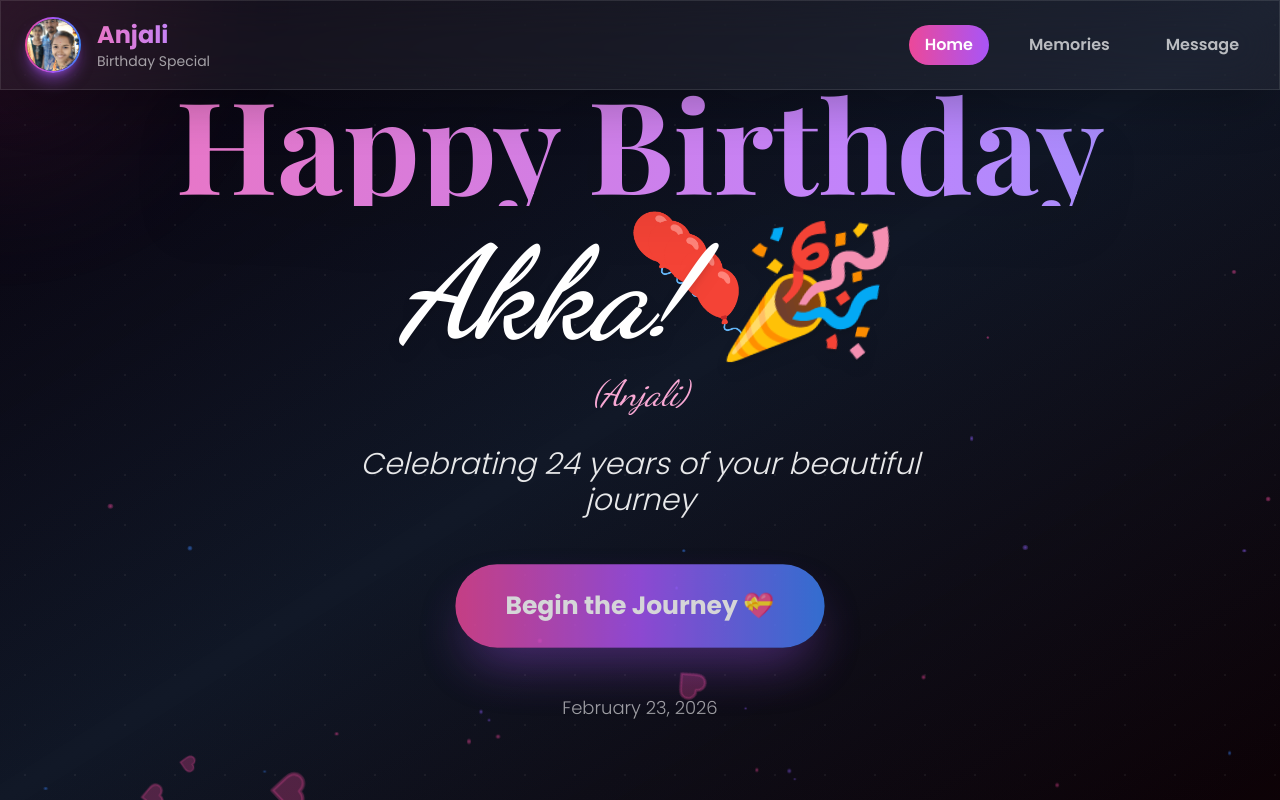
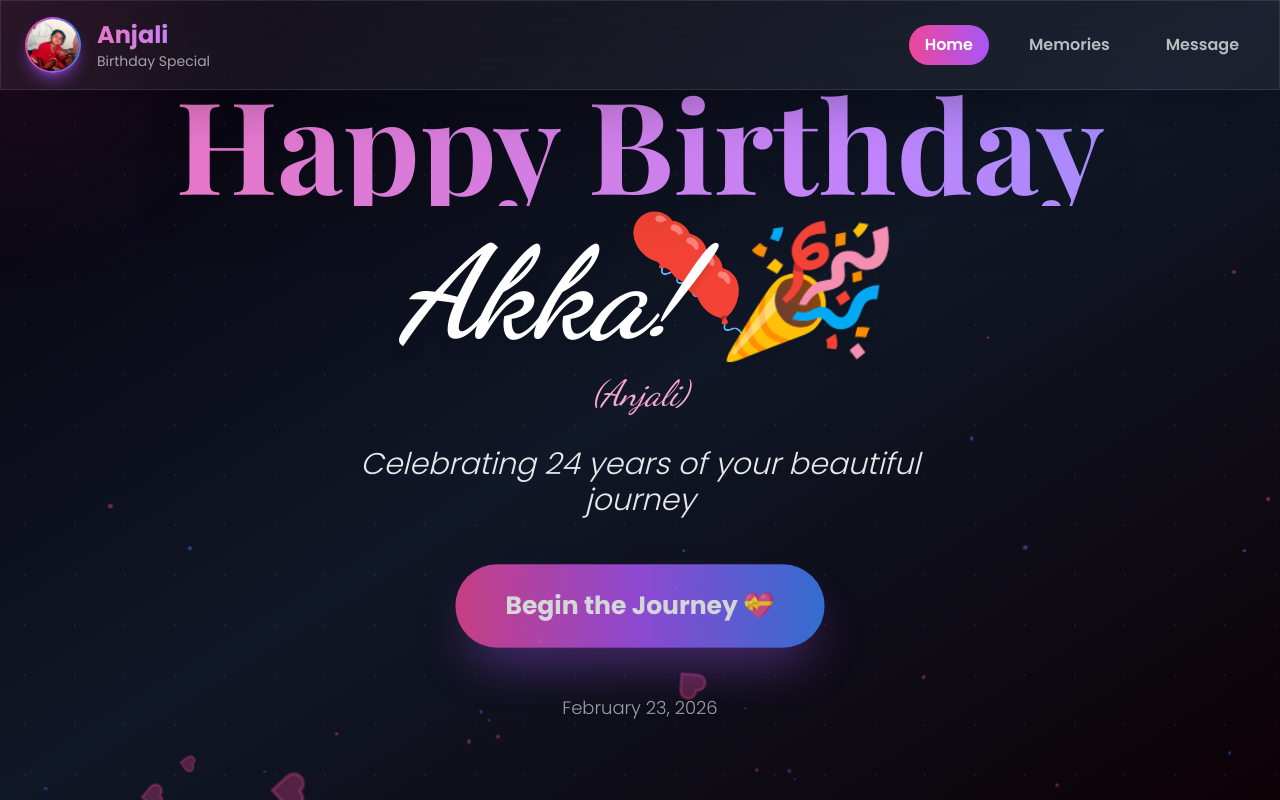
Before and after one commit to prashanthnemadi18/Birthday-Wishes-Web-Page, a React (Vite) app: page / in a window 1280 px wide. Built offline with nearby package versions, Linux system fonts and the light colour scheme; a web font is replaced by a local one.

Commit message:
Change navbar icon to childhood baby image

```diff
--- a/src/components/Navbar.jsx
+++ b/src/components/Navbar.jsx
@@ -20,7 +20,7 @@ export default function Navbar({ currentSection, setCurrentSection }) {
             >
               <div className="w-full h-full rounded-full overflow-hidden bg-black">
                 <img
-                  src="/Bother and sister .jpeg"
+                  src="/childhood.jpeg"
                   alt="Anjali"
                   className="w-full h-full object-cover"
                   style={{
```
Also changed, not shown: sister baby.jpeg (added).
